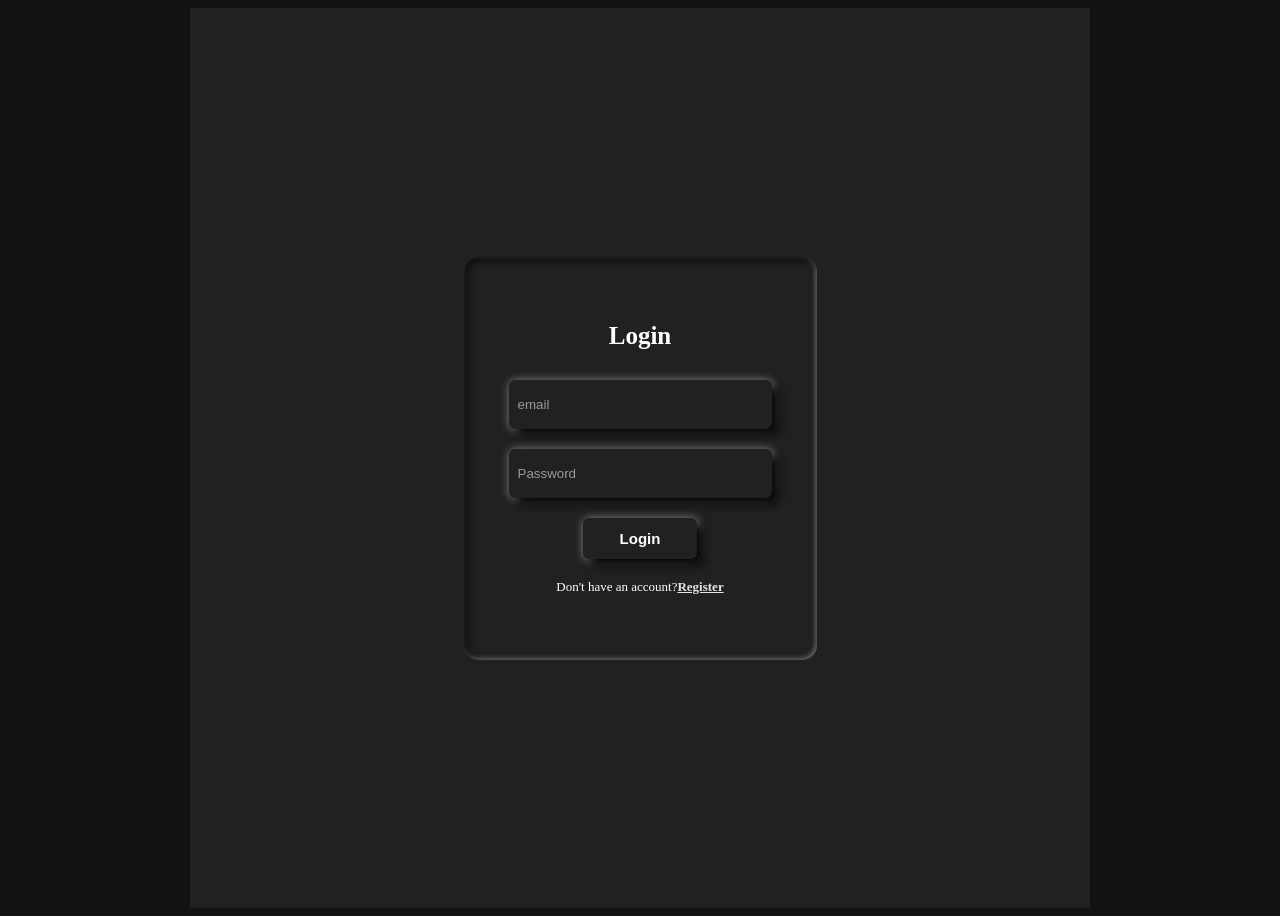
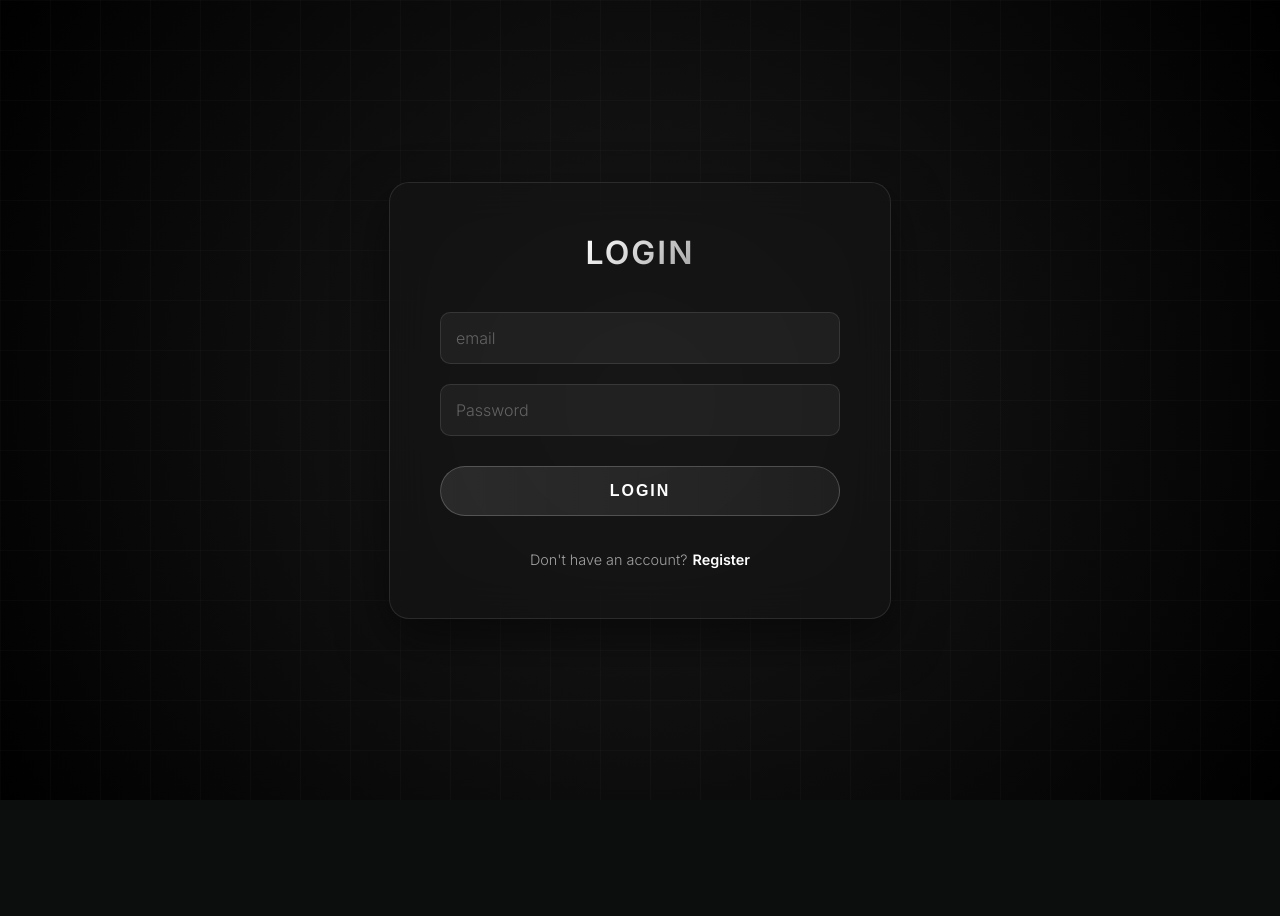
Before and after one commit to MayaChaker/task, a React (Vite) app: page /task/login in a window 1280 px wide. After the commit the page ends 800 px from the top, so only its background shows below. Built offline with nearby package versions, Linux system fonts and the light colour scheme.

Commit message:
Update UI styles and fix button border radius

```diff
--- a/package.json
+++ b/package.json
@@ -13,6 +13,7 @@
     "deploy": "gh-pages -d dist"
   },
   "dependencies": {
+    "axios": "^1.13.2",
     "react": "^19.1.0",
     "react-dom": "^19.1.0",
     "react-router-dom": "^7.7.0",
--- a/src/components/Home.css
+++ b/src/components/Home.css
@@ -1,107 +1,246 @@
-/* From Uiverse.io by Spacious74 */
+/* Enhanced Elegant Dark Theme */
+@import url("https://fonts.googleapis.com/css2?family=Inter:wght@300;400;600&display=swap");
+
 body {
-  background-color: #131212;
+  background-color: #0c0d0d;
+  margin: 0;
+  padding: 0;
+  font-family: "Inter", sans-serif;
+  overflow: hidden;
+  height: 100vh;
+  display: flex;
+  justify-content: center;
+  align-items: center;
 }
+
 .outer {
-  border-radius: 0px;
-  padding: 0px;
-  background: radial-gradient(circle 230px at 0% 0%, #ffffff, #0c0d0d);
+  width: 100vw;
+  height: 100vh;
+  display: flex;
+  justify-content: center;
+  align-items: center;
+  background: radial-gradient(circle at 50% 50%, #1a1a1a 0%, #000000 100%);
   position: relative;
 }
 
 .dot {
-  width: 5px;
-  aspect-ratio: 1;
+  width: 6px;
+  height: 6px;
   position: absolute;
   background-color: #fff;
-  box-shadow: 0 0 10px #ffffff;
-  border-radius: 100px;
-  z-index: 2;
-  right: 10%;
-  top: 10%;
-  animation: moveDot 6s linear infinite;
+  box-shadow: 0 0 15px #ffffff, 0 0 30px #ffffff;
+  border-radius: 50%;
+  z-index: 10;
+  animation: moveDot 8s linear infinite;
 }
 
 @keyframes moveDot {
-  0%,
-  100% {
+  0% {
     top: 10%;
     right: 10%;
   }
   25% {
     top: 10%;
-    right: calc(100% - 35px);
+    right: calc(90% - 6px);
   }
   50% {
-    top: calc(100% - 30px);
-    right: calc(100% - 35px);
+    top: calc(90% - 6px);
+    right: calc(90% - 6px);
   }
   75% {
-    top: calc(100% - 30px);
+    top: calc(90% - 6px);
+    right: 10%;
+  }
+  100% {
+    top: 10%;
     right: 10%;
   }
 }
 
 .card {
-  z-index: 1;
-  width: 90vw;
-  height: 90vh;
-  border-radius: 0px;
-  border: solid 1px #202222;
-  background-size: 30px 30px;
-  background: radial-gradient(circle 280px at 0% 0%, #444444, #0c0d0d);
+  z-index: 5;
+  width: 80vw;
+  max-width: 1000px;
+  height: 70vh;
+  border: 1px solid rgba(255, 255, 255, 0.1);
+  border-radius: 20px;
+  background: rgba(20, 20, 20, 0.6);
+  backdrop-filter: blur(20px);
+  -webkit-backdrop-filter: blur(20px);
+  box-shadow: 0 20px 50px rgba(0, 0, 0, 0.5);
   display: flex;
   align-items: center;
   justify-content: center;
-  position: relative;
   flex-direction: column;
   color: #fff;
-  left: 50px;
+  position: relative;
+  overflow: hidden;
 }
+
+/* Background texture for the card */
+.card::before {
+  content: "";
+  position: absolute;
+  top: 0;
+  left: 0;
+  right: 0;
+  bottom: 0;
+  background: linear-gradient(rgba(255, 255, 255, 0.03) 1px, transparent 1px),
+    linear-gradient(90deg, rgba(255, 255, 255, 0.03) 1px, transparent 1px);
+  background-size: 40px 40px;
+  z-index: -1;
+  opacity: 0.5;
+}
+
 .ray {
-  width: 50px;
-  height: 5px;
-  border-radius: 100px;
+  width: 150px;
+  height: 200%;
   position: absolute;
-  background-color: #c7c7c7;
-  opacity: 0.4;
-  box-shadow: 0 0 50px #fff;
-  filter: blur(10px);
-  transform-origin: 10%;
-  top: 0%;
-  left: 0;
-  transform: rotate(40deg);
+  background: linear-gradient(
+    to right,
+    transparent,
+    rgba(255, 255, 255, 0.05),
+    transparent
+  );
+  transform: rotate(45deg);
+  animation: rayMove 10s infinite linear;
+  pointer-events: none;
+}
+
+@keyframes rayMove {
+  0% {
+    transform: rotate(45deg) translate(-200%, -50%);
+  }
+  100% {
+    transform: rotate(45deg) translate(200%, -50%);
+  }
 }
 
 .card .text {
-  font-weight: bolder;
-  font-size: 4rem;
-  background: linear-gradient(45deg, #000000 4%, #fff, #000);
+  font-weight: 700;
+  font-size: 5rem;
+  letter-spacing: 5px;
+  background: linear-gradient(135deg, #ffffff 0%, #a5a5a5 50%, #505050 100%);
+  -webkit-background-clip: text;
   background-clip: text;
   color: transparent;
+  margin-bottom: 10px;
+  text-shadow: 0 10px 30px rgba(0, 0, 0, 0.5);
+  text-transform: uppercase;
+}
+
+.user-email {
+  font-size: 1.2rem;
+  font-weight: 300;
+  color: rgba(255, 255, 255, 0.7);
+  letter-spacing: 1px;
+  margin-bottom: 40px;
 }
 
 .line {
-  width: 100%;
-  height: 1px;
   position: absolute;
-  background-color: #2c2c2c;
+  background-color: rgba(255, 255, 255, 0.2);
+  transition: all 0.5s ease;
 }
+
 .topl {
   top: 10%;
-  background: linear-gradient(90deg, #888888 30%, #1d1f1f 70%);
+  left: 10%;
+  right: 10%;
+  height: 1px;
+  background: linear-gradient(
+    90deg,
+    transparent,
+    rgba(255, 255, 255, 0.5),
+    transparent
+  );
 }
+
 .bottoml {
   bottom: 10%;
+  left: 10%;
+  right: 10%;
+  height: 1px;
+  background: linear-gradient(
+    90deg,
+    transparent,
+    rgba(255, 255, 255, 0.5),
+    transparent
+  );
 }
+
 .leftl {
   left: 10%;
+  top: 10%;
+  bottom: 10%;
   width: 1px;
-  height: 100%;
-  background: linear-gradient(180deg, #747474 30%, #222424 70%);
+  background: linear-gradient(
+    180deg,
+    transparent,
+    rgba(255, 255, 255, 0.5),
+    transparent
+  );
 }
+
 .rightl {
   right: 10%;
+  top: 10%;
+  bottom: 10%;
   width: 1px;
+  background: linear-gradient(
+    180deg,
+    transparent,
+    rgba(255, 255, 255, 0.5),
+    transparent
+  );
+}
+
+.elegant-btn {
+  background: rgba(255, 255, 255, 0.05);
+  border: 1px solid rgba(255, 255, 255, 0.2);
+  color: #fff;
+  padding: 15px 50px;
+  font-size: 0.9rem;
+  font-weight: 400;
+  letter-spacing: 3px;
+  text-transform: uppercase;
+  cursor: pointer;
+  transition: all 0.4s cubic-bezier(0.2, 0.8, 0.2, 1);
+  position: relative;
+  overflow: hidden;
+  border-radius: 50px;
+  backdrop-filter: blur(5px);
+  z-index: 20;
+}
+
+.elegant-btn::before {
+  content: "";
+  position: absolute;
+  top: 0;
+  left: -100%;
+  width: 100%;
   height: 100%;
+  background: linear-gradient(
+    90deg,
+    transparent,
+    rgba(255, 255, 255, 0.2),
+    transparent
+  );
+  transition: 0.5s;
 }
+
+.elegant-btn:hover {
+  background: rgba(255, 255, 255, 0.15);
+  border-color: rgba(255, 255, 255, 0.6);
+  box-shadow: 0 0 30px rgba(255, 255, 255, 0.2);
+  transform: translateY(-2px);
+  letter-spacing: 5px;
+}
+
+.elegant-btn:hover::before {
+  left: 100%;
+}
+
+.elegant-btn:active {
+  transform: scale(0.95);
+}
--- a/src/components/Login.jsx
+++ b/src/components/Login.jsx
@@ -76,7 +76,13 @@ function Login() {
     <div className="container">
       <form className="form" onSubmit={handleSubmit}>
         <div className="form_front">
-          <div className="form_details">Login</div>
+          <div
+            className="form_details"
+            onClick={() => navigate("/home")}
+            style={{ cursor: "pointer" }}
+          >
+            Login
+          </div>
           <input
             name="email"
             placeholder="email"
--- a/src/components/style.css
+++ b/src/components/style.css
@@ -1,134 +1,171 @@
-/* From Uiverse.io by AmIt-DasIT */
+@import url('https://fonts.googleapis.com/css2?family=Inter:wght@300;400;600&display=swap');
+
 body {
-  background-color: #212121;
+  background-color: #0c0d0d;
+  font-family: 'Inter', sans-serif;
+  margin: 0;
+  padding: 0;
+  height: 100vh;
+  overflow: hidden;
 }
+
 .container {
   display: flex;
   justify-content: center;
   align-items: center;
+  height: 100vh;
+  width: 100vw;
+  background: radial-gradient(circle at 50% 50%, #1a1a1a 0%, #000000 100%);
+  position: relative;
+}
+
+/* Add a subtle background animation/texture */
+.container::before {
+  content: "";
+  position: absolute;
+  top: 0;
+  left: 0;
+  width: 100%;
+  height: 100%;
+  background:
+    linear-gradient(rgba(255, 255, 255, 0.02) 1px, transparent 1px),
+    linear-gradient(90deg, rgba(255, 255, 255, 0.02) 1px, transparent 1px);
+  background-size: 50px 50px;
+  z-index: 0;
+  pointer-events: none;
 }
 
 .form {
+  position: relative;
+  z-index: 10;
+  background: rgba(20, 20, 20, 0.6);
+  backdrop-filter: blur(20px);
+  -webkit-backdrop-filter: blur(20px);
+  padding: 50px;
+  border-radius: 20px;
+  border: 1px solid rgba(255, 255, 255, 0.1);
+  box-shadow: 0 20px 50px rgba(0, 0, 0, 0.5);
   display: flex;
-  justify-content: center;
+  flex-direction: column;
   align-items: center;
-  transform-style: preserve-3d;
-  transition: all 1s ease;
-  padding: 450px;
-  background-color: #212121;
-  top: 350px;
+  gap: 25px;
+  width: 100%;
+  max-width: 400px;
 }
 
-.form .form_front {
+.form_front {
   display: flex;
   flex-direction: column;
-  justify-content: center;
   align-items: center;
   gap: 20px;
-  position: absolute;
-  backface-visibility: hidden;
-  padding: 65px 45px;
-  border-radius: 15px;
-  box-shadow: inset 2px 2px 10px rgba(0, 0, 0, 1),
-    inset -1px -1px 5px rgba(255, 255, 255, 0.6);
-}
-
-.form .form_back {
-  display: flex;
-  flex-direction: column;
-  justify-content: center;
-  align-items: center;
-  gap: 20px;
-  position: absolute;
-  backface-visibility: hidden;
-  transform: rotateY(-180deg);
-  padding: 65px 45px;
-  border-radius: 15px;
-  box-shadow: inset 2px 2px 10px rgba(0, 0, 0, 1),
-    inset -1px -1px 5px rgba(255, 255, 255, 0.6);
+  width: 100%;
 }
 
 .form_details {
-  font-size: 25px;
-  font-weight: 600;
-  padding-bottom: 10px;
-  color: white;
+  font-size: 2rem;
+  font-weight: 700;
+  letter-spacing: 2px;
+  margin-bottom: 20px;
+  background: linear-gradient(135deg, #ffffff 0%, #a5a5a5 100%);
+  -webkit-background-clip: text;
+  background-clip: text;
+  color: transparent;
+  text-transform: uppercase;
+  transition: transform 0.3s ease;
+}
+
+.form_details:hover {
+  transform: scale(1.05);
 }
 
 .input {
-  width: 245px;
-  min-height: 45px;
+  width: 100%;
+  padding: 15px;
+  background: rgba(255, 255, 255, 0.05);
+  border: 1px solid rgba(255, 255, 255, 0.1);
+  border-radius: 10px;
   color: #fff;
+  font-size: 1rem;
+  font-family: 'Inter', sans-serif;
   outline: none;
-  transition: 0.35s;
-  padding: 0px 7px;
-  background-color: #212121;
-  border-radius: 6px;
-  border: 2px solid #212121;
-  box-shadow: 6px 6px 10px rgba(0, 0, 0, 1),
-    1px 1px 10px rgba(255, 255, 255, 0.6);
+  transition: all 0.3s ease;
+  box-sizing: border-box; /* Ensure padding doesn't affect width */
 }
 
 .input::placeholder {
-  color: #999;
-}
-
-.input:focus.input::placeholder {
-  transition: 0.3s;
-  opacity: 0;
+  color: rgba(255, 255, 255, 0.3);
+  font-weight: 300;
 }
 
 .input:focus {
-  transform: scale(1.05);
-  box-shadow: 6px 6px 10px rgba(0, 0, 0, 1),
-    1px 1px 10px rgba(255, 255, 255, 0.6), inset 2px 2px 10px rgba(0, 0, 0, 1),
-    inset -1px -1px 5px rgba(255, 255, 255, 0.6);
+  background: rgba(255, 255, 255, 0.1);
+  border-color: rgba(255, 255, 255, 0.5);
+  box-shadow: 0 0 15px rgba(255, 255, 255, 0.1);
+  transform: translateY(-2px);
 }
 
 .btn {
-  padding: 10px 35px;
+  width: 100%;
+  padding: 15px;
+  margin-top: 10px;
+  background: linear-gradient(90deg, rgba(255, 255, 255, 0.1), rgba(255, 255, 255, 0.05));
+  border: 1px solid rgba(255, 255, 255, 0.2);
+  border-radius: 50px;
+  color: #fff;
+  font-size: 1rem;
+  font-weight: 600;
+  letter-spacing: 2px;
+  text-transform: uppercase;
   cursor: pointer;
-  background-color: #212121;
-  border-radius: 6px;
-  border: 2px solid #212121;
-  box-shadow: 6px 6px 10px rgba(0, 0, 0, 1),
-    1px 1px 10px rgba(255, 255, 255, 0.6);
-  color: #fff;
-  font-size: 15px;
-  font-weight: bold;
-  transition: 0.35s;
+  transition: all 0.3s ease;
+  position: relative;
+  overflow: hidden;
 }
 
 .btn:hover {
-  transform: scale(1.05);
-  box-shadow: 6px 6px 10px rgba(0, 0, 0, 1),
-    1px 1px 10px rgba(255, 255, 255, 0.6), inset 2px 2px 10px rgba(0, 0, 0, 1),
-    inset -1px -1px 5px rgba(255, 255, 255, 0.6);
+  background: rgba(255, 255, 255, 0.2);
+  border-color: rgba(255, 255, 255, 0.8);
+  box-shadow: 0 0 20px rgba(255, 255, 255, 0.2);
+  transform: translateY(-2px);
 }
 
-.btn:focus {
-  transform: scale(1.05);
-  box-shadow: 6px 6px 10px rgba(0, 0, 0, 1),
-    1px 1px 10px rgba(255, 255, 255, 0.6), inset 2px 2px 10px rgba(0, 0, 0, 1),
-    inset -1px -1px 5px rgba(255, 255, 255, 0.6);
+.btn:disabled {
+  opacity: 0.5;
+  cursor: not-allowed;
+  transform: none;
 }
 
-.form .switch {
-  font-size: 13px;
-  color: white;
+.switch {
+  margin-top: 15px;
+  font-size: 0.9rem;
+  color: rgba(255, 255, 255, 0.6);
+  font-weight: 300;
 }
 
-.form .switch .signup_tog {
-  font-weight: 700;
-  cursor: pointer;
-  text-decoration: underline;
-  color: rgb(230, 228, 228);
+.signup_tog {
+  color: #fff;
+  text-decoration: none;
+  font-weight: 600;
+  margin-left: 5px;
+  position: relative;
+  transition: all 0.3s ease;
 }
 
-.container #signup_toggle {
-  display: none;
+.signup_tog::after {
+  content: '';
+  position: absolute;
+  width: 0;
+  height: 1px;
+  bottom: -2px;
+  left: 0;
+  background-color: #fff;
+  transition: width 0.3s ease;
 }
 
-.container #signup_toggle:checked + .form {
-  transform: rotateY(-180deg);
+.signup_tog:hover::after {
+  width: 100%;
 }
+
+.signup_tog:hover {
+  text-shadow: 0 0 10px rgba(255, 255, 255, 0.5);
+}
```
Also changed, not shown: src/components/Home.jsx (+6 -1 lines), src/components/Register.jsx (+7 -1 lines), 1 other file (tests, documents, lock files or other folders).
